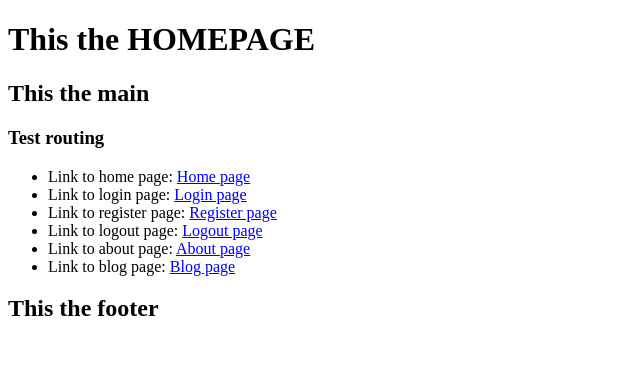
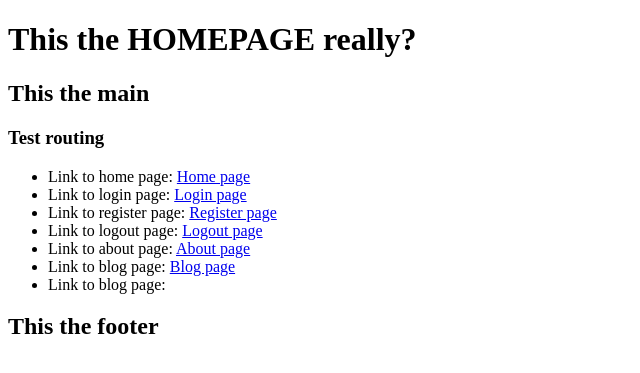
Before and after one commit to elz-ming/WebSys, a PHP site: page /blog/index.php in a window 1280 px wide. Shown: the top 373 px of the page, without its empty margins (0-640 px from the left). Run offline with PHP 8.4, Linux system fonts and the light colour scheme.

Commit message:
Update index.php

```diff
--- a/src/blog/index.php
+++ b/src/blog/index.php
@@ -5,7 +5,7 @@
     </head>
     <body>
         <header>
-            <h1>This the HOMEPAGE</h1>
+            <h1>This the HOMEPAGE really?</h1>
         </header>
         <main>
             <h2>This the main</h2>
@@ -17,6 +17,7 @@
                 <li>Link to logout page: <a href="logout.html">Logout page</a></li>
                 <li>Link to about page: <a href="about.html">About page</a></li>
                 <li>Link to blog page: <a href="blog.html">Blog page</a></li>
+                <li>Link to blog page:</li>
             </ul>
         </main>
         <footer>
```
